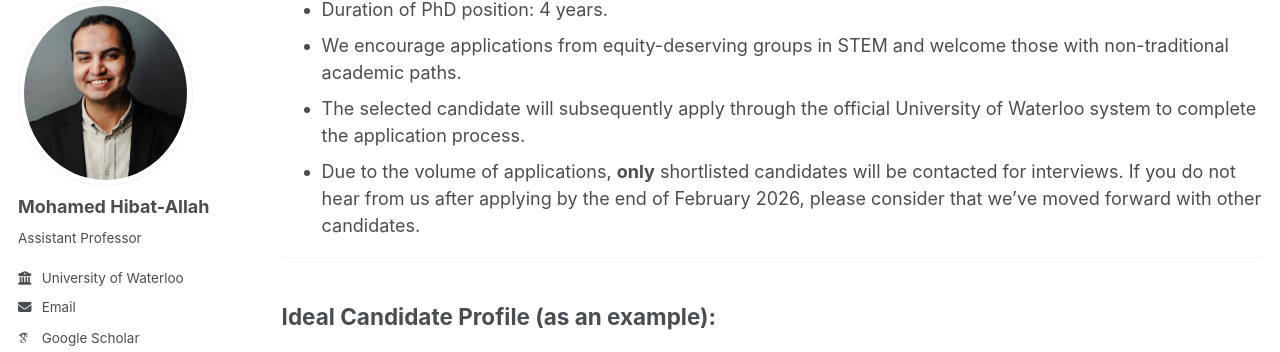
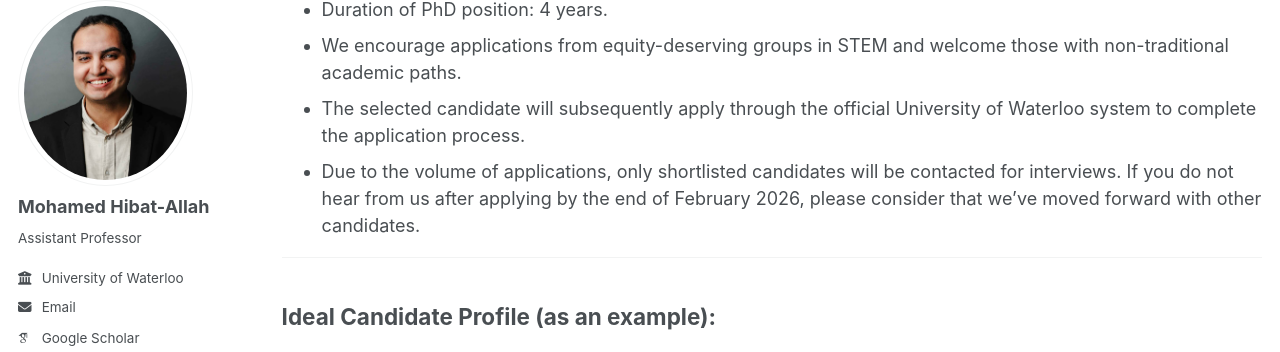
Before and after one commit to mhibatallah/mhibatallah.github.io, a Jekyll site: the page built from _pages/PhDPosition.md, in a window 1280 px wide and 900 px high, scrolled down 1147 px. Shown: the part 99-451 px from the top of the window. Built offline with Jekyll 4.4.1, drawn with Linux system fonts in a browser that asks for light colours; some web fonts are replaced; a script that is not in the unit is left out.

Commit message:
update PhD position

```diff
--- a/_pages/PhDPosition.md
+++ b/_pages/PhDPosition.md
@@ -42,7 +42,7 @@ For questions about the application and required documents, candidates can reach
 * Duration of PhD position: 4 years.
 * We encourage applications from equity-deserving groups in STEM and welcome those with non-traditional academic paths.
 * The selected candidate will subsequently apply through the official University of Waterloo system to complete the application process.
-* Due to the volume of applications, **only** shortlisted candidates will be contacted for interviews. If you do not hear from us after applying by the end of February 2026, please consider that we’ve moved forward with other candidates.
+* Due to the volume of applications, only shortlisted candidates will be contacted for interviews. If you do not hear from us after applying by the end of February 2026, please consider that we’ve moved forward with other candidates.
 
 ---
 
```
